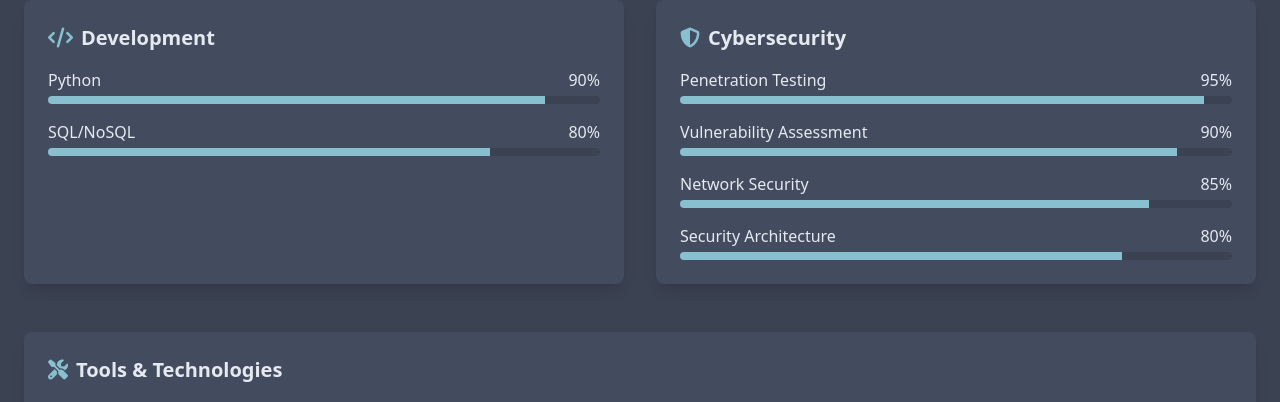
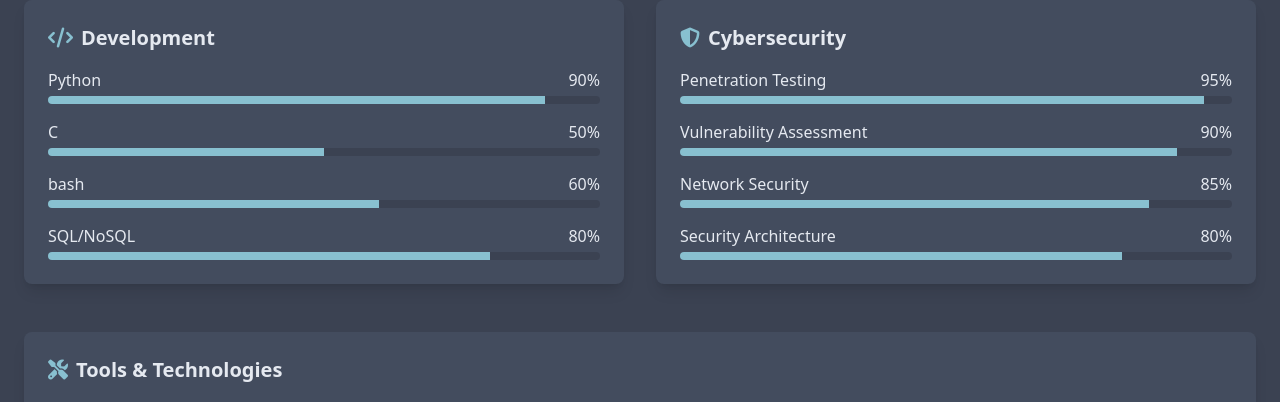
Before and after one commit to notme6000/notme6000.github.io, a plain HTML site: page index.html in a window 1280 px wide. Shown: the part 1580-1982 px from the top of the page. Drawn offline with nearby package versions, Linux system fonts and the light colour scheme.

Commit message:
skill update for development (added c and bash)

```diff
--- a/index.html
+++ b/index.html
@@ -354,6 +354,25 @@
 								<div class="skill-progress" style="width: 90%"></div>
 							</div>
 						</div>
+						<div>
+							<div class="flex justify-between mb-1">
+								<span>C</span>
+								<span>50%</span>
+							</div>
+							<div class="skill-bar">
+								<div class="skill-progress" style="width: 50%"></div>
+							</div>
+						</div>
+						<div>
+							<div class="flex justify-between mb-1">
+								<span>bash</span>
+								<span>60%</span>
+							</div>
+							<div class="skill-bar">
+								<div class="skill-progress" style="width: 60%"></div>
+							</div>
+						</div>
+
 						<!-- 						<div> -->
 						<!-- 							<div class="flex justify-between mb-1"> -->
 						<!-- 								<span>React/Node.js</span> -->
```
